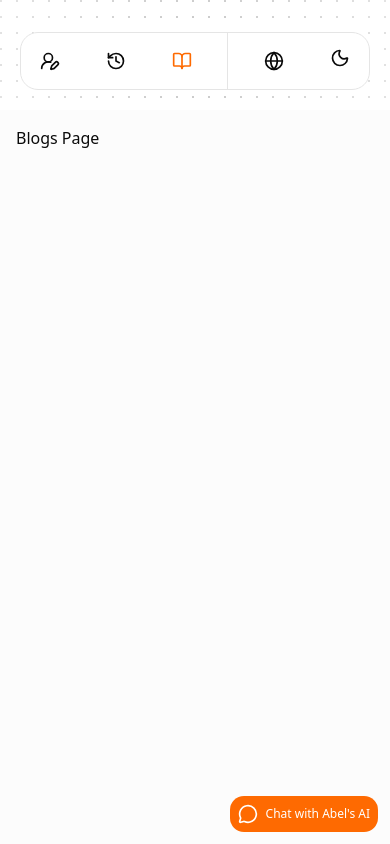
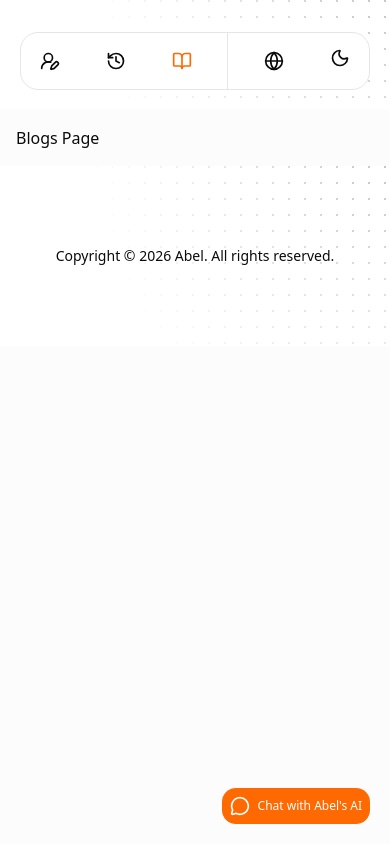
Before and after one commit to abelofficial/PortfolioV2, a Next.js app: page /blogs in a window 390 px wide. Built offline with nearby package versions, Linux system fonts and the light colour scheme.

Commit message:
feat: add Footer component; update layout and styling for improved UI consistency

```diff
--- a/src/app/layout.tsx
+++ b/src/app/layout.tsx
@@ -2,11 +2,12 @@ import type {Metadata} from "next";
 import {Geist, Geist_Mono} from "next/font/google";
 import "./globals.css";
 import Toolbar from "@components/toolbar";
-import {MultiSectionLayout, SidebarContainer} from "@components/ui/custom-container";
+import {MultiSectionLayout, SectionContainer, SidebarContainer} from "@components/ui/custom-container";
 import ChatAI from "@components/chatAI";
 import {SpeedInsights} from "@vercel/speed-insights/next";
 import {Analytics} from "@vercel/analytics/next";
 import {ThemeProvider} from "next-themes";
+import Footer from "@components/footer";
 
 const geistSans = Geist({
     variable: "--font-geist-sans",
@@ -54,6 +55,7 @@ export default function RootLayout({
                             <ChatAI/>
                         </SidebarContainer>}>
                     {children}
+                    <Footer />
                 </MultiSectionLayout>
             </ThemeProvider>
             <SpeedInsights/>
--- a/src/components/chatAI/index.tsx
+++ b/src/components/chatAI/index.tsx
@@ -55,7 +55,7 @@ export default function ChatAI() {
 
     return (
         <>
-            <div className="xl:hidden fixed bottom-3 right-3 z-50">
+            <div className="xl:hidden fixed bottom-5 right-5 z-50">
                 <button
                     onClick={() => setIsOpen(!isOpen)}
                     className="flex items-center gap-2 bg-primary text-white p-2 rounded-xl"
--- /dev/null
+++ b/src/components/footer/index.tsx
@@ -0,0 +1,17 @@
+import {DotPattern} from "@components/ui/dot-pattern";
+import {cn} from "@/lib/utils";
+
+const Footer = () => {
+
+    return <div className="w-full text-center gap-2 py-15 bg-background relative">
+        <DotPattern className={cn(
+            "mask-[radial-gradient(300px_circle_at_top_right,white,transparent)]",
+            "lg:mask-[radial-gradient(400px_circle_at_right,white,transparent)]"
+        )}/>
+        <p className="text-center text-sm text-shadow-muted-foreground py-5">
+            Copyright © {new Date().getFullYear()} Abel. All rights reserved.
+        </p>
+    </div>
+}
+
+export default Footer;
--- a/src/components/profile/contributionCalendar/index.tsx
+++ b/src/components/profile/contributionCalendar/index.tsx
@@ -20,8 +20,10 @@ const ContributionCalendar = ({data, totalContributions, label}: ContributionCal
                 <ContributionGraphBlock
                     activity={activity}
                     className={cn(
-                        'data-[level="0"]:fill-card',
-                        'data-[level="3"]:fill-primary/50',
+                        'data-[level="0"]:fill-primary/5',
+                        'data-[level="1"]:fill-primary/10',
+                        'data-[level="2"]:fill-primary/40',
+                        'data-[level="3"]:fill-primary/80',
                         'data-[level="4"]:fill-primary',
                     )}
                     dayIndex={dayIndex}
--- a/src/components/profile/index.tsx
+++ b/src/components/profile/index.tsx
@@ -14,7 +14,7 @@ const Profile = async () => {
 
     return <SectionContainer disablePattern>
         <CardHeader className="flex flex-col items-center gap-2 pt-10">
-            <Image src={homePage.avatar.responsiveImage.src} alt={homePage.name} width={200} height={200} className="rounded-full aspect-square object-cover border-2 border-gray-300"/>
+            <Image src={homePage.avatar.responsiveImage.src} alt={homePage.name} width={150} height={150} className="rounded-full aspect-square object-cover border-2 border-gray-300"/>
             <h2 className="text-lg font-bold ">{homePage.name}</h2>
             <div className="flex gap-1 ">
                 <p className="text-sm text-primary font-bold">{homePage.jobTitle}</p>
--- a/src/components/ui/custom-container.tsx
+++ b/src/components/ui/custom-container.tsx
@@ -15,7 +15,8 @@ export interface SidebarContainerProps {
 export const SidebarContainer = ({children}: SidebarContainerProps) => {
     return <div className="md:min-h-full w-full relative flex justify-center">
         <DotPattern className={cn(
-            "[mask-image:radial-gradient(400px_circle_at_center,white,transparent)]"
+            "mask-[radial-gradient(300px_circle_at_top_right,white,transparent)]",
+            "xl:mask-[radial-gradient(400px_circle_at_center,white,transparent)]"
         )}/>
         <div className="flex flex-col items-center gap-5 px-5 pb-5 max-w-4xl relative w-full">
             {children}
```
